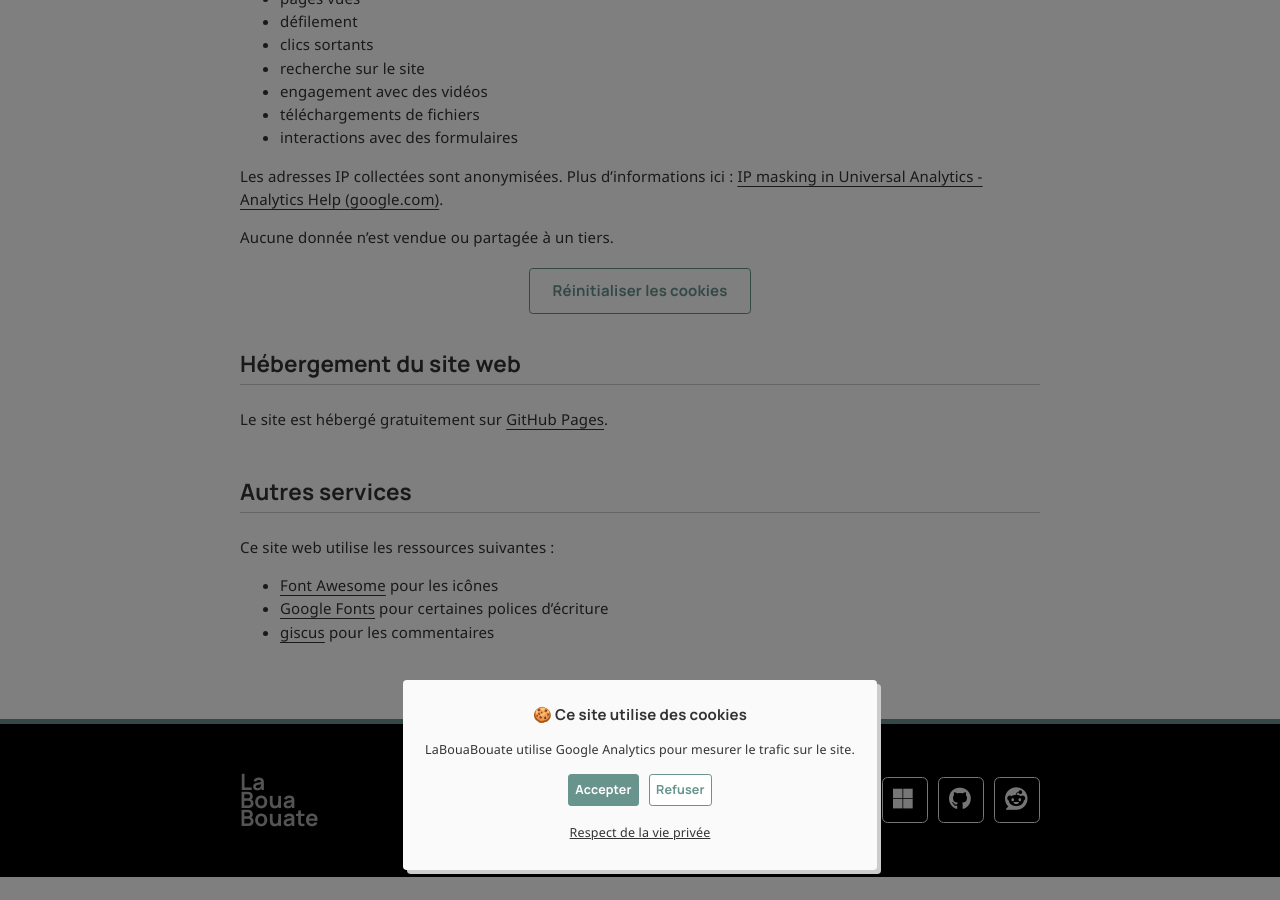
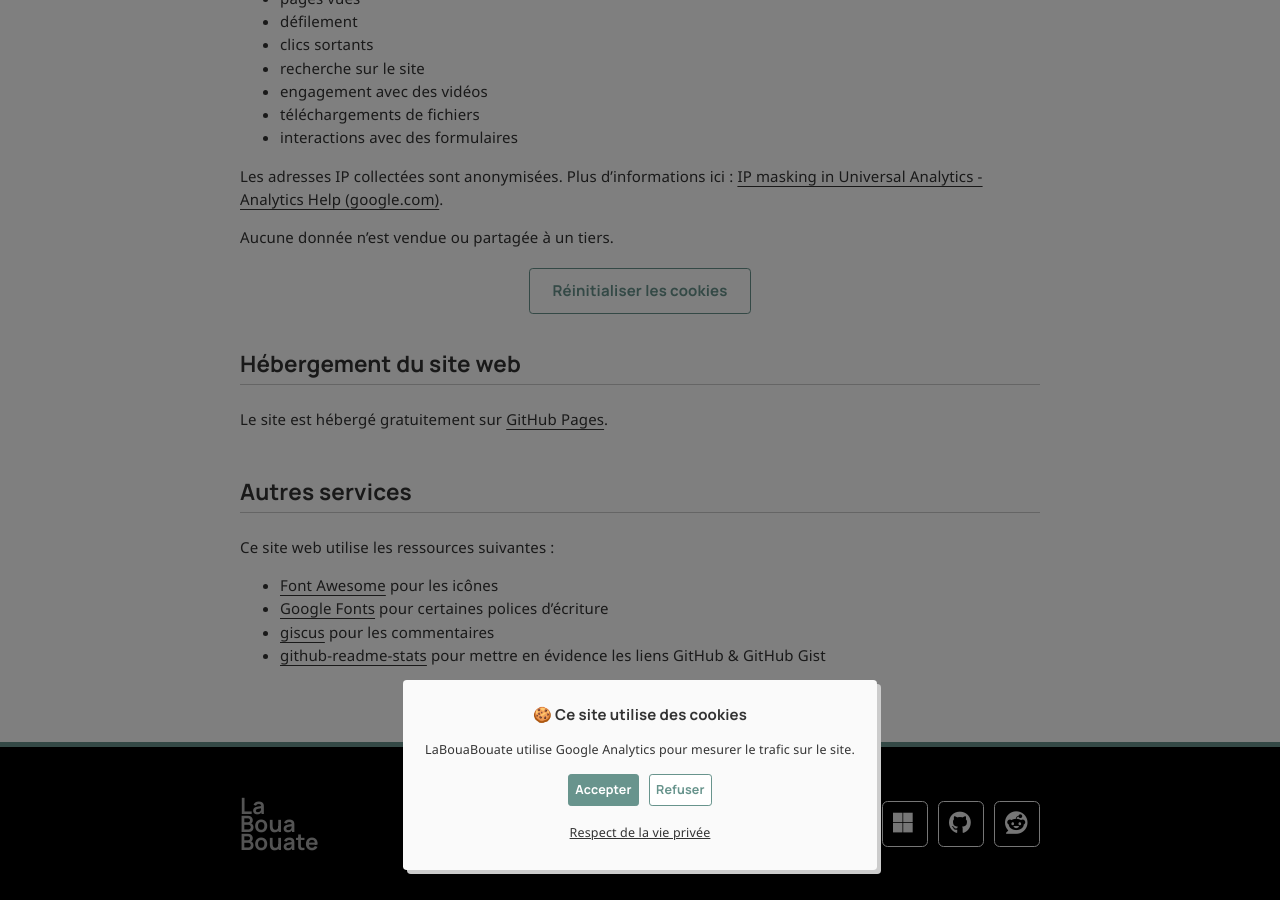
Before and after one commit to leobouard/leobouard.github.io, a Jekyll site: the page built from _pages/privacy.md, in a window 1280 px wide and 900 px high, scrolled down 596 px. Built offline with Jekyll 4.4.1, drawn with Linux system fonts in a browser that asks for light colours; nearby versions of some CDN libraries; some web fonts are replaced; before the commit the page ends 1473 px from its top, so only the background shows below that.

Commit message:
Update privacy.md

```diff
--- a/_pages/privacy.md
+++ b/_pages/privacy.md
@@ -49,3 +49,4 @@
 - [Font Awesome](https://fontawesome.com/) pour les icônes
 - [Google Fonts](https://fonts.google.com/) pour certaines polices d'écriture
 - [giscus](https://giscus.app/fr) pour les commentaires
+- [github-readme-stats](https://github.com/anuraghazra/github-readme-stats) pour mettre en évidence les liens GitHub & GitHub Gist
```
